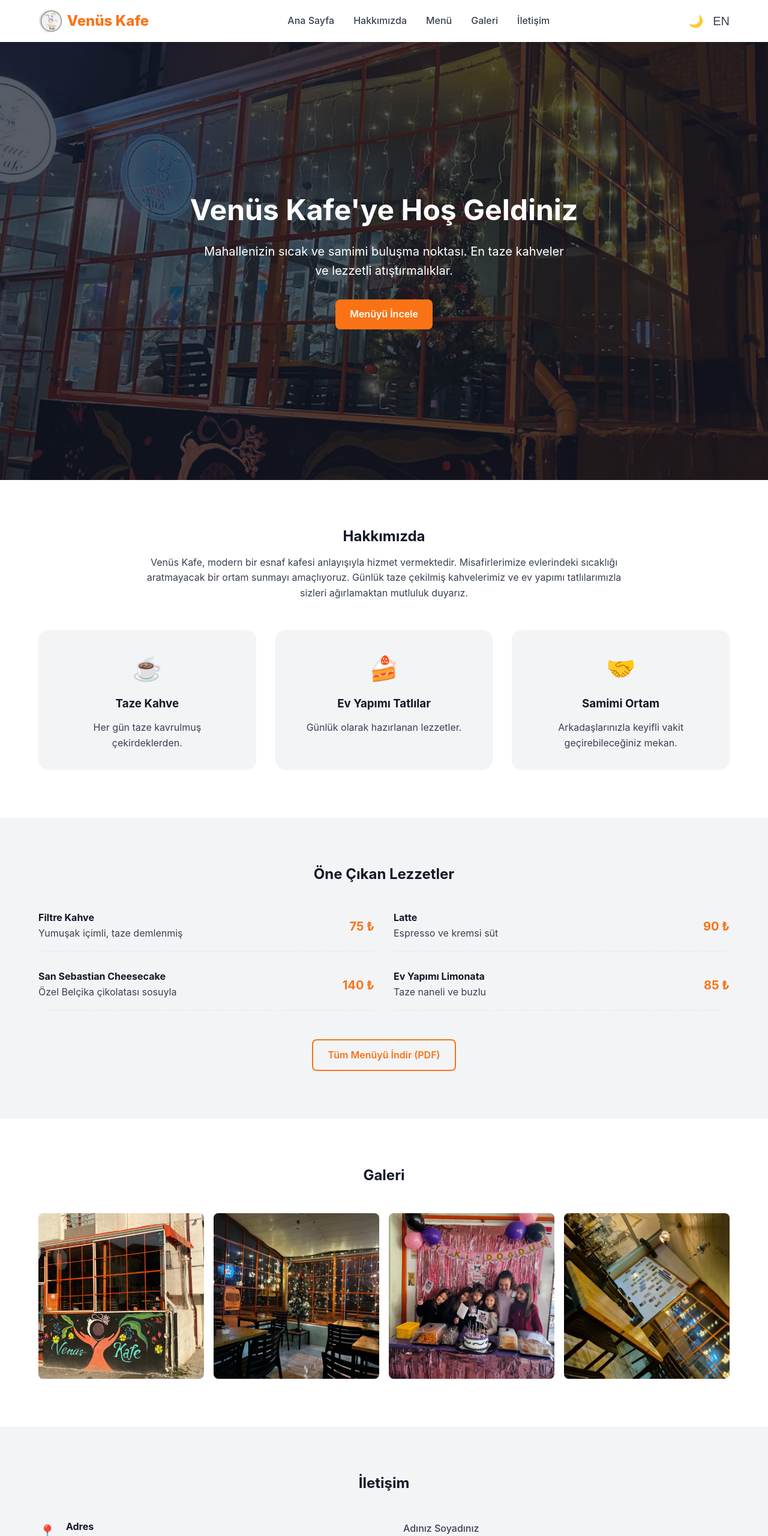
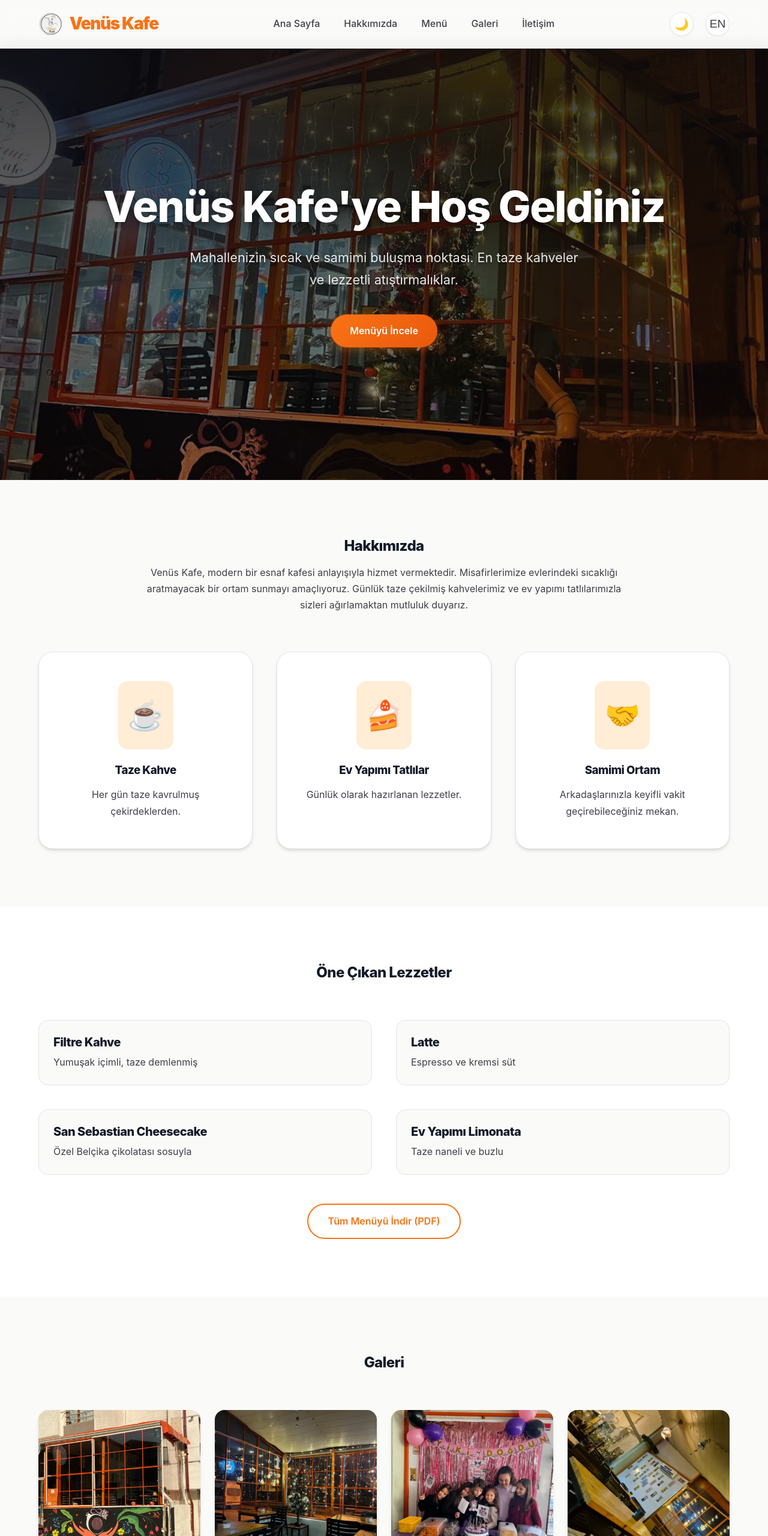
Before and after one commit to bderyametin/Venus-Cafe, a website: page index.html in a window 1280 px wide. Shown: the top 2560 px of the page at 60% size. Drawn offline with Linux system fonts and the light colour scheme.

Commit message:
feat: tasarımı daha premium bir görünüme güncelledim ve menüden fiyatları kaldırdım

```diff
--- a/css/style.css
+++ b/css/style.css
@@ -2,26 +2,33 @@
     /* Color Palette - Orange Theme */
     --primary-color: #f97316; /* Tailwind Orange-500 */
     --primary-hover: #ea580c; /* Tailwind Orange-600 */
+    --primary-light: #ffedd5;
     --secondary-color: #111827; /* Dark Gray */
-    --bg-color: #ffffff;
-    --text-color: #374151;
-    --text-muted: #6b7280;
-    --card-bg: #f3f4f6;
-    --border-color: #e5e7eb;
-    --transition-speed: 0.3s;
+    --bg-color: #fafaf9;
+    --text-color: #3f3f46;
+    --text-muted: #71717a;
+    --card-bg: #ffffff;
+    --border-color: #e4e4e7;
+    --transition-speed: 0.4s;
 
     /* Typography */
     --font-primary: 'Inter', system-ui, -apple-system, sans-serif;
+
+    /* Shadows */
+    --shadow-sm: 0 1px 2px 0 rgba(0, 0, 0, 0.05);
+    --shadow-md: 0 4px 6px -1px rgba(0, 0, 0, 0.1), 0 2px 4px -1px rgba(0, 0, 0, 0.06);
+    --shadow-lg: 0 10px 15px -3px rgba(0, 0, 0, 0.1), 0 4px 6px -2px rgba(0, 0, 0, 0.05);
 }
 
 /* Dark Mode Variables */
 [data-theme="dark"] {
-    --bg-color: #111827;
-    --text-color: #f3f4f6;
-    --text-muted: #9ca3af;
-    --card-bg: #1f2937;
-    --border-color: #374151;
-    --secondary-color: #f9fafb;
+    --bg-color: #09090b;
+    --text-color: #f4f4f5;
+    --text-muted: #a1a1aa;
+    --card-bg: #18181b;
+    --border-color: #27272a;
+    --secondary-color: #fafaf9;
+    --primary-light: #431407;
 }
 
 /* Reset & Base Styles */
@@ -40,14 +47,16 @@ body {
     font-family: var(--font-primary);
     background-color: var(--bg-color);
     color: var(--text-color);
-    line-height: 1.6;
-    transition: background-color var(--transition-speed), color var(--transition-speed);
+    line-height: 1.7;
+    transition: background-color var(--transition-speed) ease, color var(--transition-speed) ease;
+    -webkit-font-smoothing: antialiased;
 }
 
 img {
     max-width: 100%;
     height: auto;
     display: block;
+    border-radius: 0.75rem;
 }
 
 a {
@@ -70,32 +79,36 @@ ul {
 /* Typography Classes */
 h1, h2, h3, h4, h5, h6 {
     color: var(--secondary-color);
-    font-weight: 700;
+    font-weight: 800;
     line-height: 1.2;
     margin-bottom: 1rem;
+    letter-spacing: -0.025em;
 }
 
 /* Buttons */
 .btn {
-    display: inline-block;
-    padding: 0.75rem 1.5rem;
-    border-radius: 0.5rem;
+    display: inline-flex;
+    align-items: center;
+    justify-content: center;
+    padding: 0.875rem 2rem;
+    border-radius: 9999px; /* Pill shape */
     font-weight: 600;
     text-align: center;
     cursor: pointer;
-    transition: all var(--transition-speed) ease;
+    transition: all var(--transition-speed) cubic-bezier(0.4, 0, 0.2, 1);
     border: none;
+    font-size: 1rem;
 }
 
 .btn-primary {
-    background-color: var(--primary-color);
+    background: linear-gradient(135deg, var(--primary-color), var(--primary-hover));
     color: #fff;
+    box-shadow: 0 4px 14px 0 rgba(249, 115, 22, 0.39);
 }
 
 .btn-primary:hover {
-    background-color: var(--primary-hover);
-    transform: translateY(-2px);
-    box-shadow: 0 4px 6px -1px rgba(249, 115, 22, 0.4);
+    transform: translateY(-2px) scale(1.02);
+    box-shadow: 0 6px 20px rgba(249, 115, 22, 0.5);
 }
 
 .btn-outline {
@@ -107,78 +120,107 @@ h1, h2, h3, h4, h5, h6 {
 .btn-outline:hover {
     background-color: var(--primary-color);
     color: #fff;
+    box-shadow: 0 4px 14px 0 rgba(249, 115, 22, 0.39);
 }
 
 /* Utilities */
 .text-center { text-align: center; }
-.mt-4 { margin-top: 1rem; }
-.mb-4 { margin-bottom: 1rem; }
-.py-5 { padding-top: 5rem; padding-bottom: 5rem; }
+.mt-4 { margin-top: 1.5rem; }
+.mb-4 { margin-bottom: 1.5rem; }
 
 /* Sections */
 section {
-    padding: 5rem 0;
+    padding: 6rem 0;
 }
 
-/* Header & Nav */
+/* Header & Nav (Glassmorphism) */
 header {
-    background-color: var(--bg-color);
-    box-shadow: 0 2px 4px rgba(0,0,0,0.05);
+    background-color: rgba(var(--bg-color), 0.8);
+    backdrop-filter: blur(12px);
+    -webkit-backdrop-filter: blur(12px);
+    border-bottom: 1px solid var(--border-color);
     position: fixed;
     top: 0;
     width: 100%;
     z-index: 1000;
-    transition: background-color var(--transition-speed);
+    transition: all var(--transition-speed);
 }
 
 .navbar {
     display: flex;
     justify-content: space-between;
     align-items: center;
-    height: 70px;
+    height: 80px;
 }
 
 .logo {
-    font-size: 1.5rem;
-    font-weight: 800;
+    font-size: 1.75rem;
+    font-weight: 900;
     color: var(--primary-color);
     display: flex;
     align-items: center;
-    gap: 0.5rem;
+    gap: 0.75rem;
+    letter-spacing: -0.05em;
 }
 
 .nav-links {
     display: flex;
-    gap: 2rem;
+    gap: 2.5rem;
 }
 
 .nav-links a {
     font-weight: 500;
-    transition: color 0.2s;
+    font-size: 1rem;
+    position: relative;
+    transition: color 0.3s;
+}
+
+.nav-links a::after {
+    content: '';
+    position: absolute;
+    width: 0;
+    height: 2px;
+    bottom: -4px;
+    left: 0;
+    background-color: var(--primary-color);
+    transition: width 0.3s ease;
 }
 
 .nav-links a:hover {
     color: var(--primary-color);
 }
 
+.nav-links a:hover::after {
+    width: 100%;
+}
+
 /* Controls (Dark Mode & Lang) */
 .nav-controls {
     display: flex;
     align-items: center;
-    gap: 1rem;
+    gap: 1.25rem;
 }
 
 .icon-btn {
-    background: none;
-    border: none;
-    font-size: 1.25rem;
+    background: var(--card-bg);
+    border: 1px solid var(--border-color);
+    width: 40px;
+    height: 40px;
+    border-radius: 50%;
+    display: flex;
+    align-items: center;
+    justify-content: center;
+    font-size: 1.2rem;
     color: var(--text-color);
     cursor: pointer;
-    transition: color 0.2s;
+    transition: all 0.3s ease;
+    box-shadow: var(--shadow-sm);
 }
 
 .icon-btn:hover {
     color: var(--primary-color);
+    border-color: var(--primary-color);
+    transform: rotate(15deg);
 }
 
 /* Mobile Menu Toggle */
@@ -193,76 +235,96 @@ header {
 
 /* Hero Section */
 .hero {
-    margin-top: 70px; /* Offset for fixed header */
-    height: calc(100vh - 70px);
+    margin-top: 80px;
+    height: calc(100vh - 80px);
     display: flex;
     align-items: center;
-    background: linear-gradient(rgba(17, 24, 39, 0.7), rgba(17, 24, 39, 0.7)), url('../images/kafe-dis-mekan1.webp') center/cover no-repeat;
+    position: relative;
+    background: linear-gradient(rgba(9, 9, 11, 0.8), rgba(9, 9, 11, 0.4)), url('../images/kafe-dis-mekan1.webp') center/cover no-repeat;
+    background-attachment: fixed;
     color: #fff;
     text-align: center;
 }
 
 .hero h1 {
     color: #fff;
-    font-size: 3rem;
+    font-size: 4.5rem;
     margin-bottom: 1.5rem;
+    text-shadow: 0 4px 12px rgba(0,0,0,0.5);
 }
 
 .hero p {
-    font-size: 1.25rem;
-    max-width: 600px;
-    margin: 0 auto 2rem;
+    font-size: 1.35rem;
+    max-width: 650px;
+    margin: 0 auto 2.5rem;
+    opacity: 0.9;
+    text-shadow: 0 2px 4px rgba(0,0,0,0.5);
 }
 
 /* Features Grid */
 .features-grid {
     display: grid;
     grid-template-columns: repeat(3, 1fr);
-    gap: 2rem;
-    margin-top: 3rem;
+    gap: 2.5rem;
+    margin-top: 4rem;
 }
 
 .feature-card {
     background-color: var(--card-bg);
-    padding: 2rem;
-    border-radius: 1rem;
+    padding: 3rem 2rem;
+    border-radius: 1.5rem;
     text-align: center;
-    transition: transform var(--transition-speed);
+    border: 1px solid var(--border-color);
+    box-shadow: var(--shadow-md);
+    transition: all var(--transition-speed);
 }
 
 .feature-card:hover {
-    transform: translateY(-5px);
+    transform: translateY(-10px);
+    box-shadow: var(--shadow-lg);
+    border-color: var(--primary-light);
 }
 
 .feature-icon {
-    font-size: 2.5rem;
-    color: var(--primary-color);
-    margin-bottom: 1rem;
+    font-size: 3rem;
+    margin-bottom: 1.5rem;
+    display: inline-block;
+    padding: 1rem;
+    background-color: var(--primary-light);
+    border-radius: 1rem;
 }
 
 /* Menu Section */
+#menu {
+    background-color: var(--card-bg);
+    position: relative;
+}
+
 .menu-grid {
     display: grid;
     grid-template-columns: repeat(2, 1fr);
-    gap: 2rem;
-    margin-top: 3rem;
+    gap: 2.5rem;
+    margin-top: 4rem;
 }
 
 .menu-item {
     display: flex;
-    justify-content: space-between;
     align-items: center;
-    padding-bottom: 1rem;
-    border-bottom: 1px dashed var(--border-color);
+    padding: 1.5rem;
+    border-radius: 1rem;
+    border: 1px solid var(--border-color);
+    transition: all var(--transition-speed);
+    background-color: var(--bg-color);
+}
+
+.menu-item:hover {
+    border-color: var(--primary-color);
+    transform: translateX(10px);
+    box-shadow: var(--shadow-md);
 }
 
 .menu-info h4 {
-    margin-bottom: 0.25rem;
-}
-
-.menu-price {
-    font-weight: 700;
-    color: var(--primary-color);
+    margin-bottom: 0.5rem;
     font-size: 1.25rem;
 }
 
@@ -270,187 +332,181 @@ header {
 .gallery-grid {
     display: grid;
     grid-template-columns: repeat(4, 1fr);
-    gap: 1rem;
-    margin-top: 3rem;
+    gap: 1.5rem;
+    margin-top: 4rem;
 }
 
 .gallery-item {
     position: relative;
     overflow: hidden;
-    border-radius: 0.5rem;
+    border-radius: 1rem;
     aspect-ratio: 1 / 1;
+    box-shadow: var(--shadow-md);
 }
 
 .gallery-item img {
     width: 100%;
     height: 100%;
     object-fit: cover;
-    transition: transform var(--transition-speed);
+    border-radius: 0;
+    transition: transform 0.6s cubic-bezier(0.25, 0.46, 0.45, 0.94);
 }
 
 .gallery-item:hover img {
-    transform: scale(1.1);
+    transform: scale(1.15);
 }
 
 /* Contact Section */
+#contact {
+    background-color: var(--card-bg);
+    border-top: 1px solid var(--border-color);
+}
+
 .contact-wrapper {
     display: grid;
     grid-template-columns: 1fr 1fr;
-    gap: 4rem;
-    margin-top: 3rem;
+    gap: 5rem;
+    margin-top: 4rem;
 }
 
 .contact-info {
     display: flex;
     flex-direction: column;
-    gap: 1.5rem;
+    gap: 2rem;
 }
 
 .info-item {
     display: flex;
     align-items: flex-start;
-    gap: 1rem;
+    gap: 1.5rem;
 }
 
 .info-icon {
     color: var(--primary-color);
     font-size: 1.5rem;
+    background-color: var(--primary-light);
+    width: 50px;
+    height: 50px;
+    display: flex;
+    align-items: center;
+    justify-content: center;
+    border-radius: 50%;
 }
 
 .contact-form {
     display: flex;
     flex-direction: column;
-    gap: 1rem;
+    gap: 1.5rem;
+    background-color: var(--bg-color);
+    padding: 3rem;
+    border-radius: 1.5rem;
+    border: 1px solid var(--border-color);
+    box-shadow: var(--shadow-lg);
 }
 
 .form-group {
     display: flex;
     flex-direction: column;
-    gap: 0.5rem;
+    gap: 0.75rem;
 }
 
 .form-group label {
-    font-weight: 500;
+    font-weight: 600;
+    font-size: 0.95rem;
 }
 
 .form-control {
-    padding: 0.75rem;
+    padding: 1rem;
     border: 1px solid var(--border-color);
-    border-radius: 0.5rem;
-    background-color: var(--bg-color);
+    border-radius: 0.75rem;
+    background-color: var(--card-bg);
     color: var(--text-color);
     font-family: inherit;
+    transition: all 0.3s;
 }
 
 .form-control:focus {
     outline: none;
     border-color: var(--primary-color);
-    box-shadow: 0 0 0 3px rgba(249, 115, 22, 0.1);
+    box-shadow: 0 0 0 4px rgba(249, 115, 22, 0.15);
 }
 
 textarea.form-control {
     resize: vertical;
-    min-height: 120px;
+    min-height: 150px;
 }
 
 /* Footer */
 footer {
-    background-color: var(--secondary-color);
-    color: #fff;
-    padding: 3rem 0;
+    background-color: #09090b; /* Always dark */
+    color: #a1a1aa;
+    padding: 4rem 0;
     text-align: center;
 }
 
 footer .social-links {
     display: flex;
     justify-content: center;
-    gap: 1rem;
-    margin-bottom: 1.5rem;
+    gap: 1.25rem;
+    margin-bottom: 2rem;
 }
 
 footer .social-links a {
     display: inline-flex;
     align-items: center;
     justify-content: center;
-    width: 40px;
-    height: 40px;
+    width: 45px;
+    height: 45px;
     border-radius: 50%;
-    background-color: rgba(255,255,255,0.1);
-    transition: background-color 0.2s;
+    background-color: rgba(255,255,255,0.05);
+    color: #fff;
+    transition: all 0.3s;
 }
 
 footer .social-links a:hover {
     background-color: var(--primary-color);
+    transform: translateY(-3px);
 }
 
 /* Responsive Design */
 
-/* Tablet (769px - 1024px) */
 @media (max-width: 1024px) {
-    .features-grid {
-        grid-template-columns: repeat(2, 1fr);
-    }
-
-    .gallery-grid {
-        grid-template-columns: repeat(2, 1fr);
-    }
-
-    .contact-wrapper {
-        gap: 2rem;
-    }
+    .hero h1 { font-size: 3.5rem; }
+    .features-grid { grid-template-columns: repeat(2, 1fr); }
+    .gallery-grid { grid-template-columns: repeat(2, 1fr); }
+    .contact-wrapper { gap: 3rem; }
 }
 
-/* Mobile (<=768px) */
 @media (max-width: 768px) {
-    .mobile-toggle {
-        display: block;
-    }
-
+    .mobile-toggle { display: block; }
     .nav-links {
         position: absolute;
-        top: 70px;
+        top: 80px;
         left: 0;
         width: 100%;
-        background-color: var(--bg-color);
+        background-color: rgba(var(--bg-color), 0.95);
+        backdrop-filter: blur(10px);
         flex-direction: column;
         gap: 0;
-        box-shadow: 0 4px 6px -1px rgba(0,0,0,0.1);
+        box-shadow: var(--shadow-md);
         clip-path: polygon(0 0, 100% 0, 100% 0, 0 0);
-        transition: clip-path 0.3s ease-in-out;
+        transition: clip-path 0.4s ease-in-out;
     }
 
     .nav-links.active {
         clip-path: polygon(0 0, 100% 0, 100% 100%, 0 100%);
     }
 
-    .nav-links li {
-        width: 100%;
-        text-align: center;
-    }
-
     .nav-links a {
         display: block;
-        padding: 1rem;
+        padding: 1.5rem;
         border-bottom: 1px solid var(--border-color);
     }
 
-    .hero h1 {
-        font-size: 2rem;
-    }
-
-    .features-grid {
-        grid-template-columns: 1fr;
-    }
-
-    .menu-grid {
-        grid-template-columns: 1fr;
-    }
-
-    .gallery-grid {
-        grid-template-columns: 1fr;
-    }
-
-    .contact-wrapper {
-        grid-template-columns: 1fr;
-    }
+    .hero h1 { font-size: 2.5rem; }
+    .features-grid { grid-template-columns: 1fr; }
+    .menu-grid { grid-template-columns: 1fr; }
+    .gallery-grid { grid-template-columns: 1fr; }
+    .contact-wrapper { grid-template-columns: 1fr; }
+    .contact-form { padding: 2rem 1.5rem; }
 }
--- a/index.html
+++ b/index.html
@@ -103,28 +103,28 @@
                             <h4>Filtre Kahve</h4>
                             <p class="text-muted" data-tr="Yumuşak içimli, taze demlenmiş" data-en="Soft drinking, freshly brewed">Yumuşak içimli, taze demlenmiş</p>
                         </div>
-                        <div class="menu-price">75 ₺</div>
+
                     </div>
                     <div class="menu-item">
                         <div class="menu-info">
                             <h4>Latte</h4>
                             <p class="text-muted" data-tr="Espresso ve kremsi süt" data-en="Espresso and creamy milk">Espresso ve kremsi süt</p>
                         </div>
-                        <div class="menu-price">90 ₺</div>
+
                     </div>
                     <div class="menu-item">
                         <div class="menu-info">
                             <h4>San Sebastian Cheesecake</h4>
                             <p class="text-muted" data-tr="Özel Belçika çikolatası sosuyla" data-en="With special Belgian chocolate sauce">Özel Belçika çikolatası sosuyla</p>
                         </div>
-                        <div class="menu-price">140 ₺</div>
+
                     </div>
                     <div class="menu-item">
                         <div class="menu-info">
                             <h4>Ev Yapımı Limonata</h4>
                             <p class="text-muted" data-tr="Taze naneli ve buzlu" data-en="With fresh mint and ice">Taze naneli ve buzlu</p>
                         </div>
-                        <div class="menu-price">85 ₺</div>
+
                     </div>
                 </div>
                 <div class="text-center mt-4" style="margin-top: 3rem;">
```
